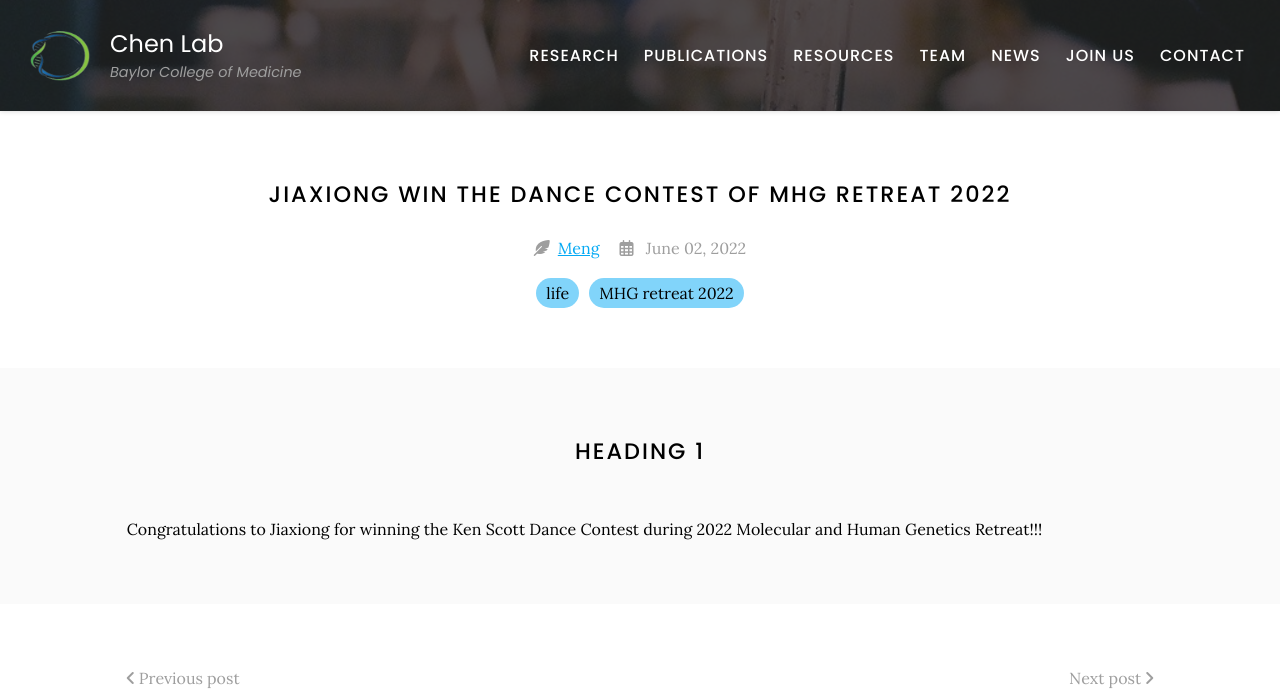
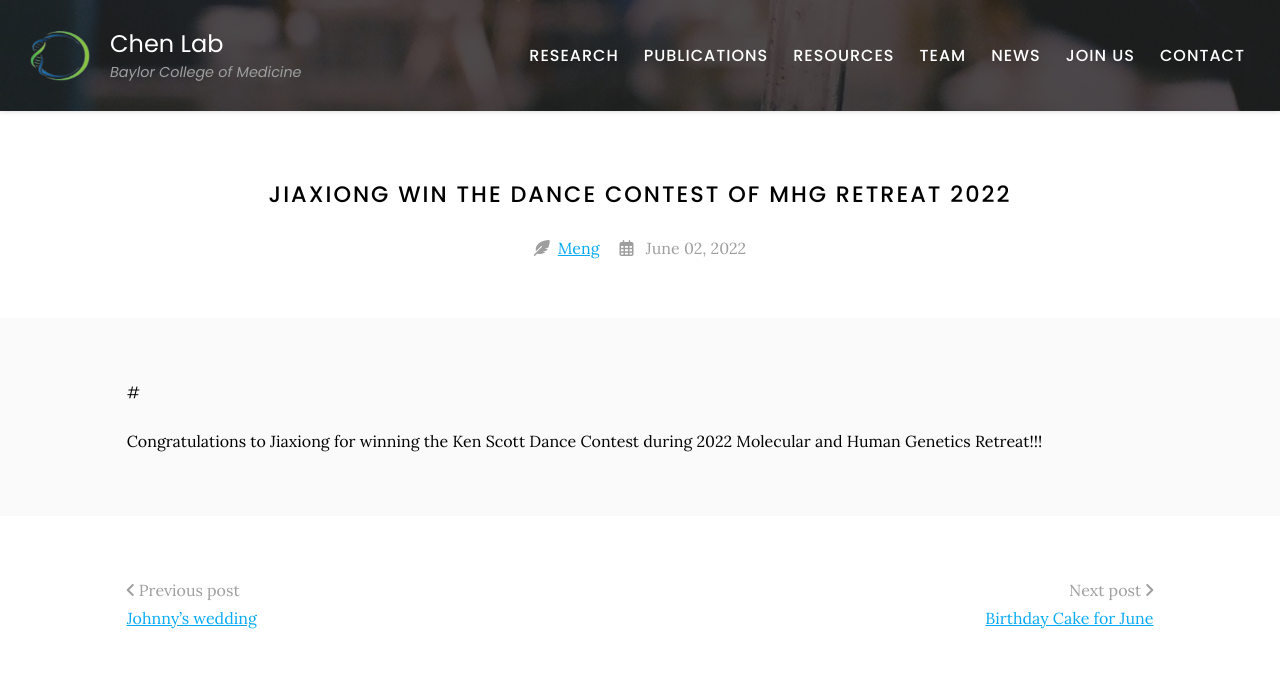
Before and after one commit to wmeng1018/Chen-lab-website, a Jekyll site: the page built from _posts/2022-06-02-Jiaxiong-dance-contest.md, in a window 1280 px wide, cut to the strip 0-693 px from the top of the page. Built offline with Jekyll 4.4.1, drawn with Linux system fonts in a browser that asks for light colours.

Commit message:
Update 2022-06-02-Jiaxiong-dance-contest.md

```diff
--- a/_posts/2022-06-02-Jiaxiong-dance-contest.md
+++ b/_posts/2022-06-02-Jiaxiong-dance-contest.md
@@ -1,12 +1,10 @@
 ---
 title: Jiaxiong win the Dance Contest of MHG Retreat 2022
 tags:
-  - life
-  - MHG retreat 2022
 author: Meng
 member: Jiaxiong Lu
 ---
 
-# Heading 1
+#
 
 Congratulations to Jiaxiong for winning the Ken Scott Dance Contest during 2022 Molecular and Human Genetics Retreat!!!
```
